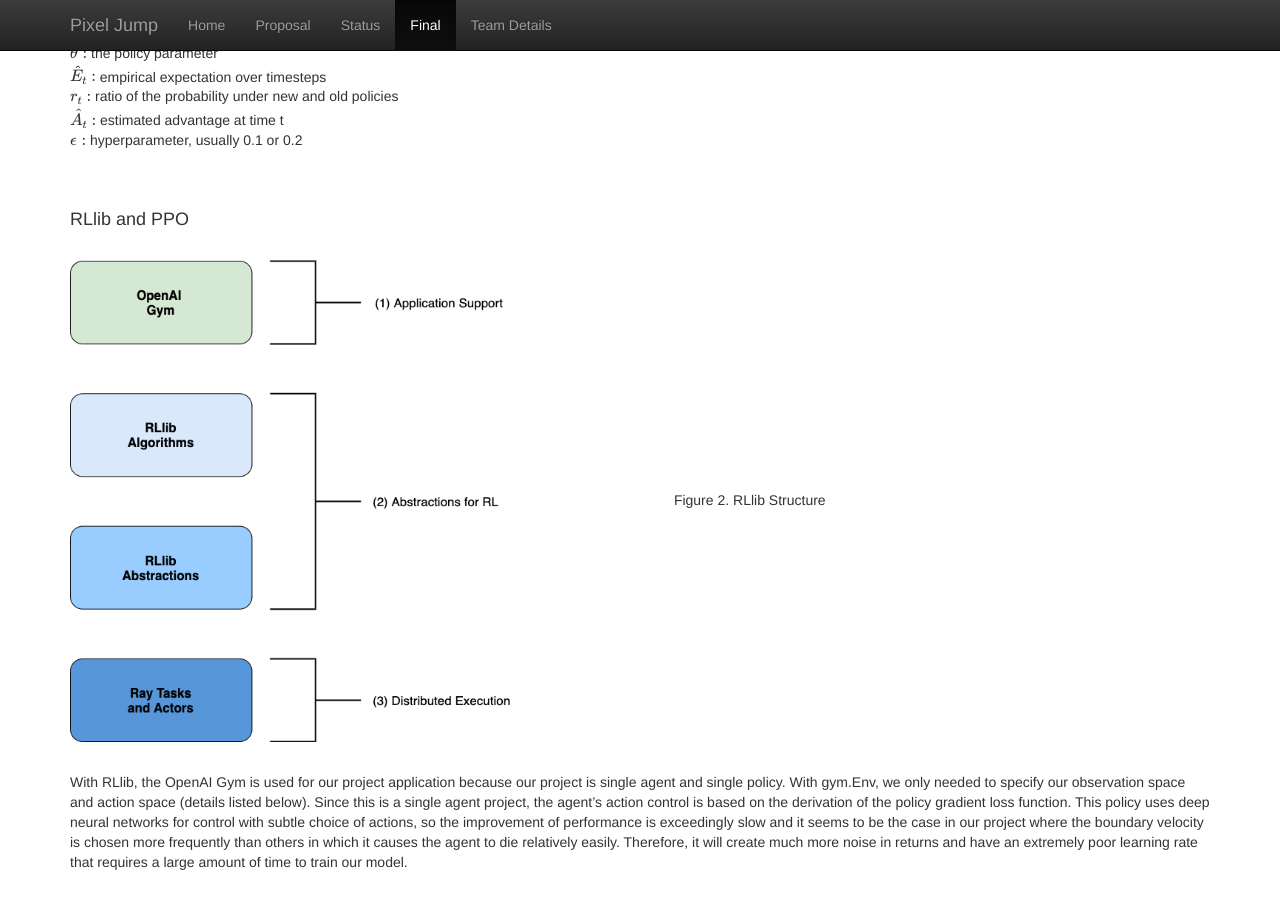
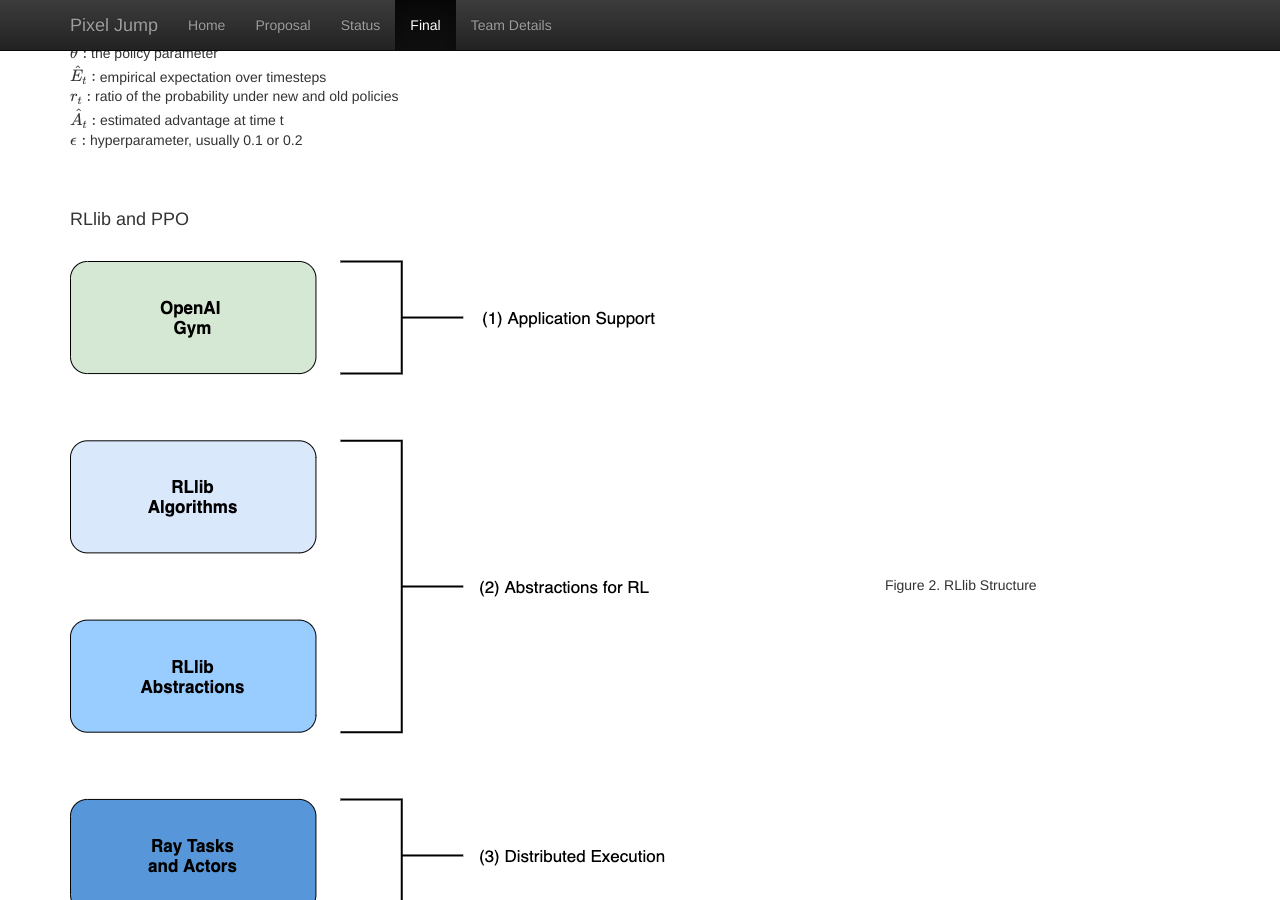
Before and after one commit to bikaylee/Jump-Jump, a Jekyll site: the page built from docs/final.md, in a window 1280 px wide and 900 px high, scrolled down 1430 px. Built offline with Jekyll 4.4.1, drawn with Linux system fonts in a browser that asks for light colours; our own code applies the rules of GitHub Pages for plain Markdown files; formulas are drawn with MathJax 3.

Commit message:
Update final.md

```diff
--- a/docs/final.md
+++ b/docs/final.md
@@ -29,7 +29,7 @@
 #### RLlib and PPO
 
 <br>
-<img src="image/RLlib.png" width=600> Figure 2. RLlib Structure<br>
+<img src="image/RLlib.png"> Figure 2. RLlib Structure<br>
 
 <br>
 With RLlib, the OpenAI Gym is used for our project application because our project is single agent and single policy. With gym.Env, we only needed to specify our observation space and action space (details listed below). Since this is a single agent project, the agent’s action control is based on the derivation of the policy gradient loss function. This policy uses deep neural networks for control with subtle choice of actions, so the improvement of performance is exceedingly slow and it seems to be the case in our project where the boundary velocity is chosen more frequently than others in which it causes the agent to die relatively easily. Therefore, it will create much more noise in returns and have an extremely poor learning rate that requires a large amount of time to train our model.
@@ -38,7 +38,7 @@
 Breaking down this project in particular, our overall aspect in terms of conceptual data flow consists of environment, preprocessor, and policy class (figure 3). Except for the environment, the RLlib built-in preprocessor is used and the policy class comes with the PPO trainer along with the use of PyTorch network. <br>
 
 <br>
-<img src="image/Customization.png" width=700> Figure 3. Data Flow <br>
+<img src="image/Customization.png"> Figure 3. Data Flow <br>
 <br>
 
 ### Environment
```
